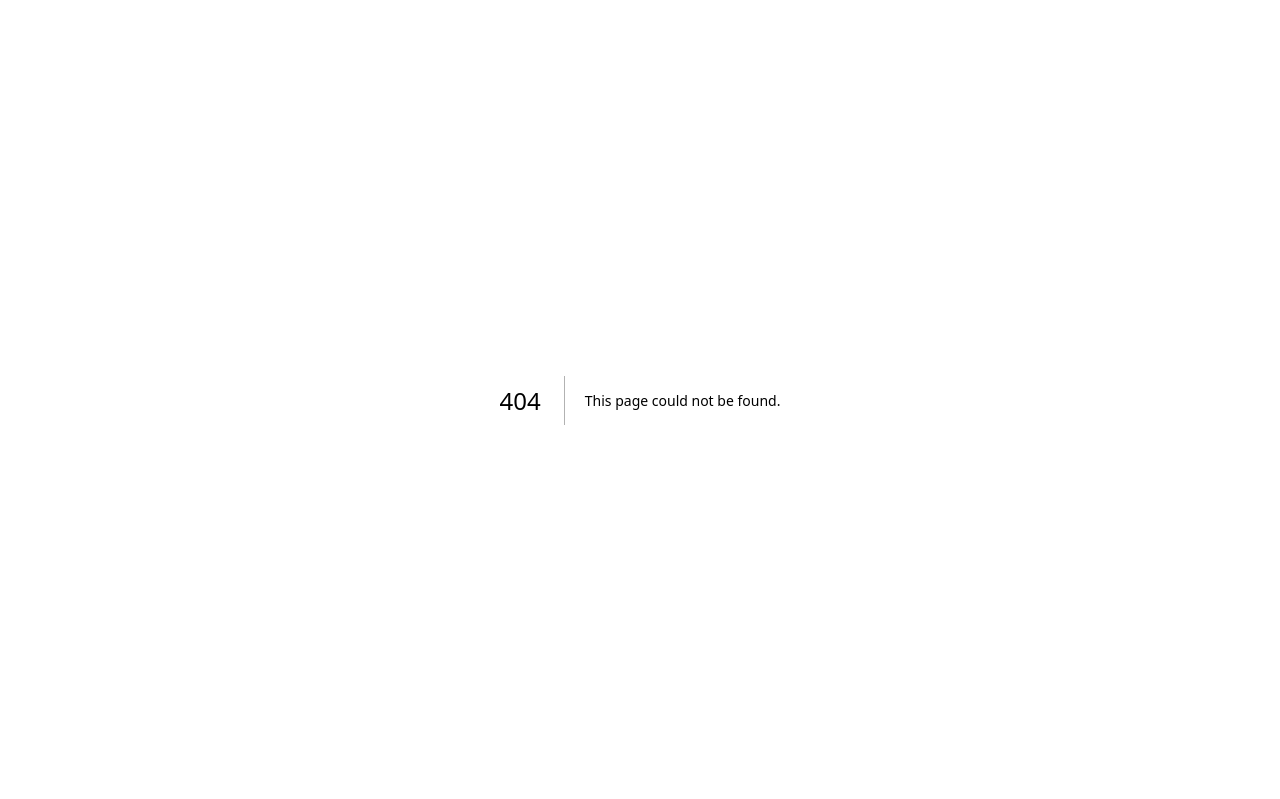
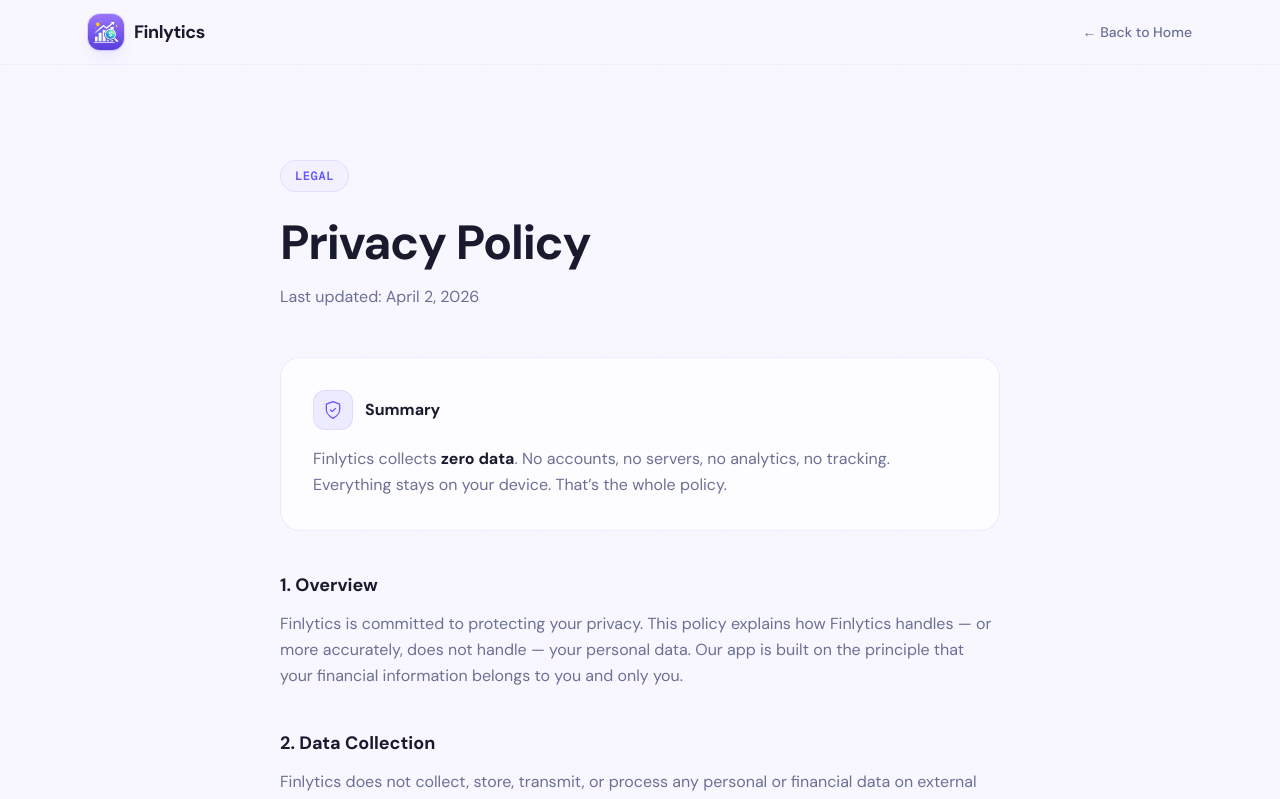
Before and after one commit to rupinder-developer/finlytics-web, a Next.js app: page /privacy in a window 1280 px wide. Before the commit this address had no page. Shown: the top 799 px of the page. Built offline with nearby package versions, Linux system fonts and the light colour scheme.

Commit message:
Added privay policy

```diff
--- a/app/page.tsx
+++ b/app/page.tsx
@@ -754,6 +754,12 @@ export default function Home() {
               >
                 Download
               </Link>
+              <Link
+                href="/privacy"
+                className="text-xs text-text-secondary hover:text-text-primary transition-colors font-medium"
+              >
+                Privacy Policy
+              </Link>
             </div>
 
             <div className="text-xs text-text-secondary font-mono">
--- /dev/null
+++ b/app/privacy/page.tsx
@@ -0,0 +1,193 @@
+import Image from 'next/image';
+import Link from 'next/link';
+
+export const metadata = {
+  title: 'Privacy Policy — Finlytics',
+  description:
+    'Finlytics privacy policy. Your data never leaves your device. No servers, no cloud syncing, no third-party access.',
+};
+
+const sections = [
+  {
+    title: '1. Overview',
+    content: `Finlytics is committed to protecting your privacy. This policy explains how Finlytics handles — or more accurately, does not handle — your personal data. Our app is built on the principle that your financial information belongs to you and only you.`,
+  },
+  {
+    title: '2. Data Collection',
+    content: `Finlytics does not collect, store, transmit, or process any personal or financial data on external servers. All data you enter into the app — including income, expenses, savings goals, and investment plans — is stored exclusively on your device using local storage mechanisms provided by your operating system.`,
+  },
+  {
+    title: '3. No Accounts Required',
+    content: `Finlytics does not require you to create an account, provide an email address, phone number, or any form of identification. There is no sign-up process. You simply open the app and start using it.`,
+  },
+  {
+    title: '4. Offline Functionality',
+    content: `Finlytics is designed to work entirely offline. The app does not require an internet connection to function. No data is sent to or received from any server during normal use. Your financial data remains on your device at all times.`,
+  },
+  {
+    title: '5. Third-Party Services',
+    content: `Finlytics does not integrate with any third-party analytics, advertising, or tracking services. We do not use Google Analytics, Firebase, Facebook SDK, or any similar tools. There are no third-party cookies, pixels, or tracking mechanisms embedded in the app.`,
+  },
+  {
+    title: '6. Data Sharing',
+    content: `We do not share, sell, rent, or otherwise distribute any user data — because we never collect it in the first place. There is no data to share.`,
+  },
+  {
+    title: '7. Data Security',
+    content: `Since all data is stored locally on your device, the security of your data depends on the security of your device itself. We recommend using a device passcode or biometric lock to protect your information. If you uninstall the app, all stored data is permanently deleted.`,
+  },
+  {
+    title: "8. Children's Privacy",
+    content: `Finlytics does not knowingly collect data from children. Since we do not collect any data from anyone, our app is safe for users of all ages.`,
+  },
+  {
+    title: '9. Changes to This Policy',
+    content: `We may update this privacy policy from time to time. Any changes will be reflected on this page with an updated "Last Updated" date. Since we do not collect contact information, we cannot notify you directly. We encourage you to review this page periodically.`,
+  },
+  {
+    title: '10. Contact',
+    content: `If you have questions or concerns about this privacy policy, you can reach us at info@predotai.com.`,
+  },
+];
+
+export default function PrivacyPolicyPage() {
+  return (
+    <div className="flex flex-col min-h-screen bg-surface">
+      <nav className="fixed top-0 left-0 right-0 z-50 bg-surface/95 backdrop-blur-sm border-b border-primary/5">
+        <div className="max-w-6xl mx-auto px-6">
+          <div className="flex justify-between items-center h-16">
+            <Link href="/" className="flex items-center gap-2.5">
+              <div className="w-9 h-9 relative rounded-xl overflow-hidden ring-1 ring-primary/20 shadow-lg shadow-primary/10">
+                <Image
+                  src="/app-icon.png"
+                  alt="Finlytics"
+                  fill
+                  sizes="36px"
+                  className="object-cover"
+                />
+              </div>
+              <span className="text-lg font-bold tracking-tight text-text-primary">
+                Finlytics
+              </span>
+            </Link>
+            <Link
+              href="/"
+              className="text-sm text-text-secondary hover:text-text-primary transition-colors font-medium"
+            >
+              &larr; Back to Home
+            </Link>
+          </div>
+        </div>
+      </nav>
+
+      <main className="grow pt-16">
+        <section className="py-16 lg:py-24 bg-surface relative">
+          <div className="absolute inset-0 bg-grid-pattern opacity-40" />
+          <div className="max-w-3xl mx-auto px-6 relative z-10">
+            <div className="mb-12">
+              <div className="section-badge mb-6">
+                <span>LEGAL</span>
+              </div>
+              <h1 className="text-3xl sm:text-4xl lg:text-[3rem] font-bold text-text-primary tracking-tight mb-4">
+                Privacy Policy
+              </h1>
+              <p className="text-text-secondary text-sm lg:text-base">
+                Last updated: April 2, 2026
+              </p>
+            </div>
+
+            <div className="space-y-10">
+              <div className="glass-card p-6 lg:p-8">
+                <div className="flex items-center gap-3 mb-4">
+                  <div className="w-10 h-10 rounded-xl bg-primary/10 border border-primary/10 flex items-center justify-center">
+                    <svg
+                      className="w-5 h-5 text-primary"
+                      viewBox="0 0 24 24"
+                      fill="none"
+                      stroke="currentColor"
+                      strokeWidth="1.5"
+                      strokeLinecap="round"
+                      strokeLinejoin="round"
+                    >
+                      <path d="M12 22s8-4 8-10V5l-8-3-8 3v7c0 6 8 10 8 10z" />
+                      <path d="m9 12 2 2 4-4" />
+                    </svg>
+                  </div>
+                  <h2 className="text-base font-bold text-text-primary">
+                    Summary
+                  </h2>
+                </div>
+                <p className="text-text-secondary text-sm lg:text-base leading-relaxed">
+                  Finlytics collects{' '}
+                  <strong className="text-text-primary">zero data</strong>. No
+                  accounts, no servers, no analytics, no tracking. Everything
+                  stays on your device. That&rsquo;s the whole policy.
+                </p>
+              </div>
+
+              {sections.map((section) => (
+                <div key={section.title}>
+                  <h2 className="text-lg font-bold text-text-primary mb-3">
+                    {section.title}
+                  </h2>
+                  <p className="text-text-secondary text-sm lg:text-base leading-relaxed">
+                    {section.content}
+                  </p>
+                </div>
+              ))}
+            </div>
+
+            <div className="mt-16 pt-8 border-t border-primary/10">
+              <Link
+                href="/"
+                className="inline-flex items-center gap-2 text-sm font-semibold text-primary hover:text-primary-light transition-colors"
+              >
+                <svg
+                  className="w-4 h-4"
+                  viewBox="0 0 24 24"
+                  fill="none"
+                  stroke="currentColor"
+                  strokeWidth="1.5"
+                  strokeLinecap="round"
+                  strokeLinejoin="round"
+                >
+                  <path d="M19 12H5" />
+                  <path d="m12 19-7-7 7-7" />
+                </svg>
+                Back to Finlytics
+              </Link>
+            </div>
+          </div>
+        </section>
+      </main>
+
+      <footer className="py-10 bg-surface border-t border-primary/5 relative">
+        <div className="absolute top-0 left-0 right-0 h-px bg-gradient-to-r from-transparent via-primary/20 to-transparent" />
+        <div className="max-w-6xl mx-auto px-6">
+          <div className="flex flex-col md:flex-row justify-between items-center gap-6">
+            <div className="flex items-center gap-2.5">
+              <div className="w-7 h-7 relative rounded-lg overflow-hidden ring-1 ring-primary/15">
+                <Image
+                  src="/app-icon.png"
+                  alt="Finlytics"
+                  fill
+                  sizes="28px"
+                  className="object-cover"
+                />
+              </div>
+              <span className="text-sm font-bold text-text-primary">
+                Finlytics
+              </span>
+              <span className="text-xs text-text-secondary font-mono ml-2">
+                — Plan before you spend.
+              </span>
+            </div>
+            <div className="text-xs text-text-secondary font-mono">
+              &copy; {new Date().getFullYear()} Finlytics
+            </div>
+          </div>
+        </div>
+      </footer>
+    </div>
+  );
+}
```
